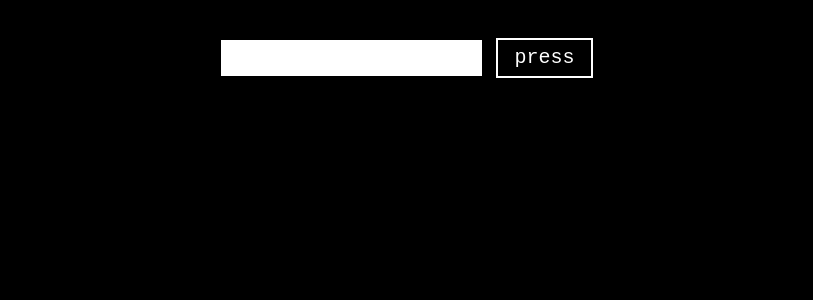
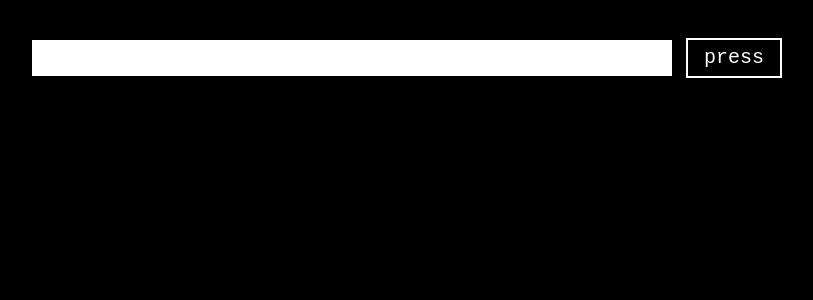
Before and after one commit to PopovDS617/url-shortener-MERN, a Next.js app in the folder client/: page / in a window 1280 px wide. Shown: the top 300 px of the page, without its empty margins (234-1047 px from the left). Built offline with nearby package versions, Linux system fonts and the light colour scheme.

Commit message:
fix: make input wider

```diff
--- a/client/src/components/App.tsx
+++ b/client/src/components/App.tsx
@@ -53,13 +53,13 @@ const App = () => {
       onSubmit={sumbitHandler}
       className="flex w-full flex-col items-center justify-center text-xl"
     >
-      <div>
+      <div className="w-full text-center">
         <input
           type="text"
-          className="focus: p-1 text-black outline-none"
+          className="w-1/2 p-1 text-black outline-none"
           onChange={inputHandler}
         />
-        <button className="ml-4 p-1 px-4   outline  outline-2 outline-white duration-150  hover:-translate-y-1 hover:shadow-md hover:shadow-white hover:transition-all hover:duration-150 ">
+        <button className="ml-4 p-1 px-4 outline outline-2 outline-white duration-150  hover:-translate-y-1 hover:shadow-md hover:shadow-white hover:transition-all hover:duration-150 ">
           press
         </button>
       </div>
```
